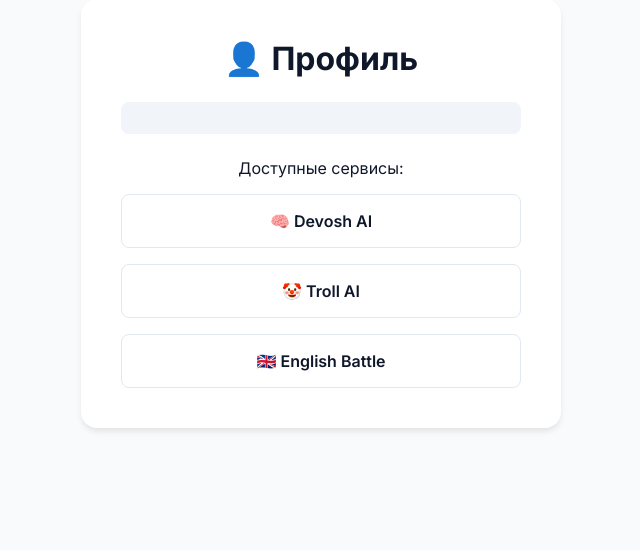
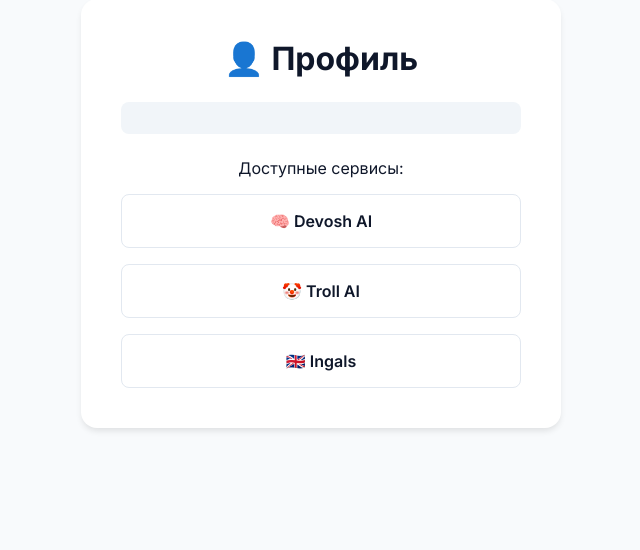
Before and after one commit to azamuray/chuvala, a Python web app: template app/templates/dashboard.html in a window 1280 px wide. Shown: the part 187-737 px from the top of the page, without its empty margins (319-959 px from the left). Run offline with Jinja, Linux system fonts and the light colour scheme; the template is opened without the code that fills it, so the values that code supplies are empty.

Commit message:
fix Ingals name

```diff
--- a/app/templates/dashboard.html
+++ b/app/templates/dashboard.html
@@ -98,7 +98,7 @@
                 🤡 Troll AI
             </a>
             <a href="https://ingals.ru?token={{ token }}" class="service-btn">
-                🇬🇧 English Battle
+                🇬🇧 Ingals
             </a>
         </div>
     </div>
```
